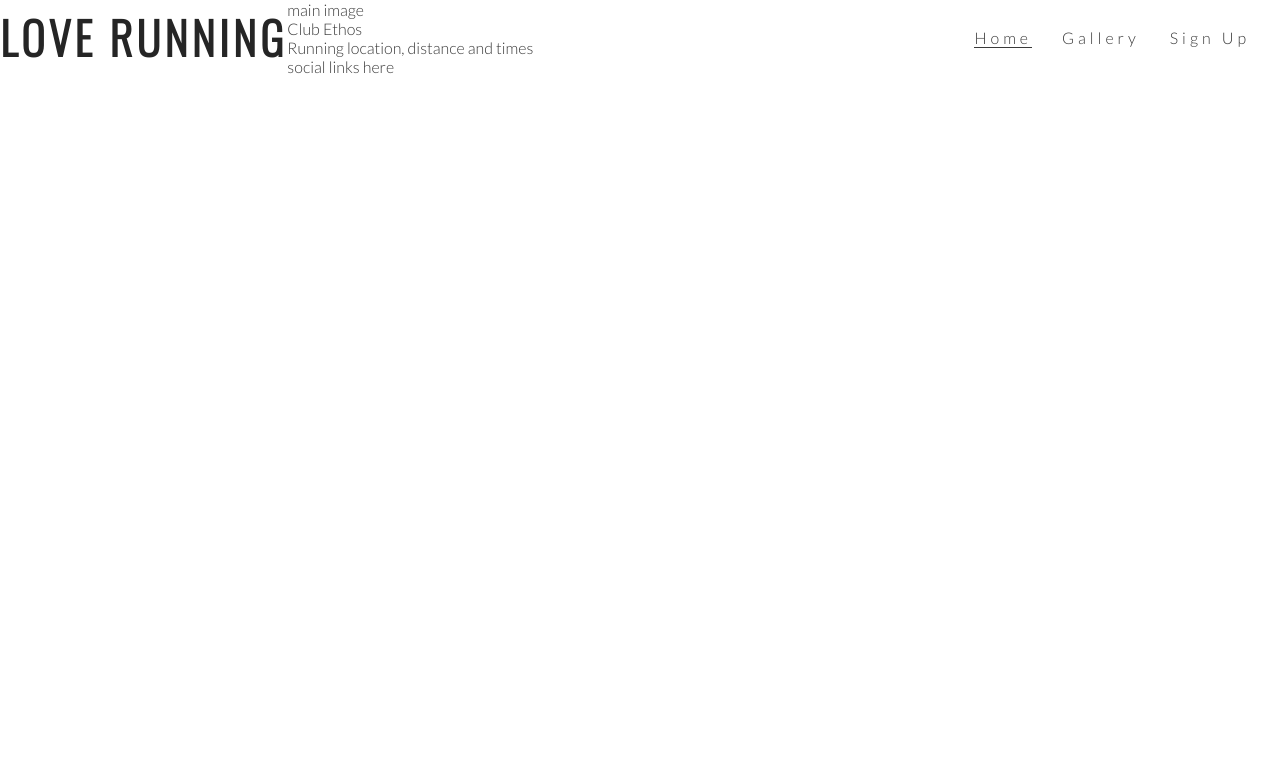
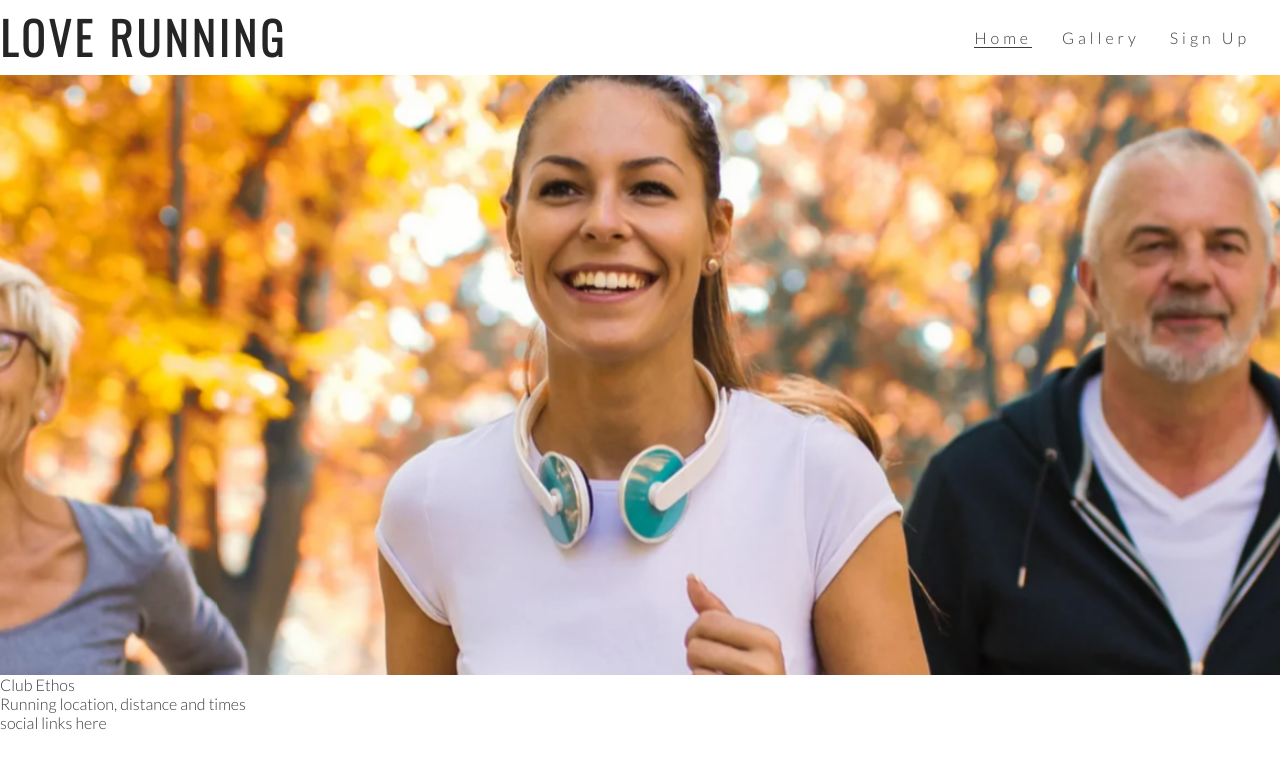
Before and after one commit to Melhefnawi/love-running, a plain HTML site: page index.html in a window 1280 px wide. Drawn offline with nearby package versions, Linux system fonts and the light colour scheme.

Commit message:
adding image and animation in image section

```diff
--- a/assets/css/style.css
+++ b/assets/css/style.css
@@ -51,3 +51,38 @@ h1, h2 {
 .active{
     border-bottom: 1px solid #3a3a3a;
 }
+
+/* hero image*/
+
+#hero-outer {
+
+    height: 600px;
+    width:100%;
+    overflow:hidden;
+
+}
+
+
+#hero-image{
+    height: 600px;
+    width:100%;
+    background: url(../images/hero-image\ \(1\).webp) no-repeat center center;
+/* animation when loading the apge*/
+
+animation: hero-zoom;
+animation-duration: 5s;
+animation-fill-mode: forwards;
+
+}
+
+/* creat level of zoom for hero image */
+
+@keyframes hero-zoom {
+
+    from{
+        transform: scale(1);
+    }
+    to{
+        transform: scale(1.1);
+    }
+}
--- a/index.html
+++ b/index.html
@@ -27,8 +27,8 @@
             </ul>
         </nav>
     </header>
-    <section>
-        main image
+    <section id="hero-outer">
+        <div id="hero-image"></div>
     </section>
     <section>
         Club Ethos
```
